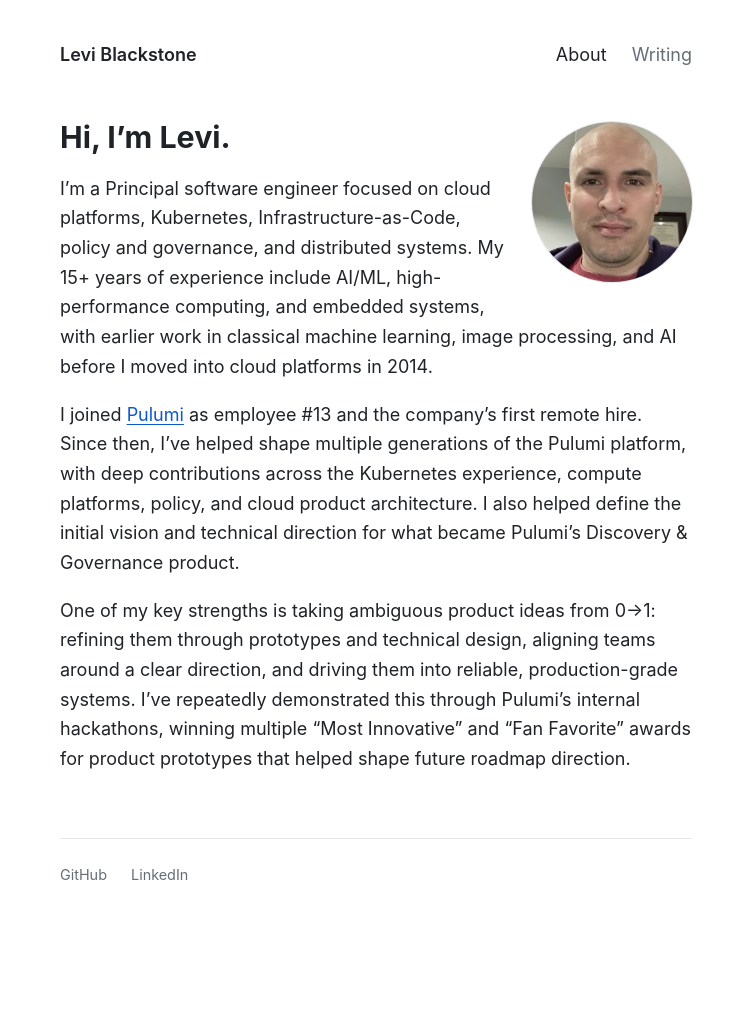
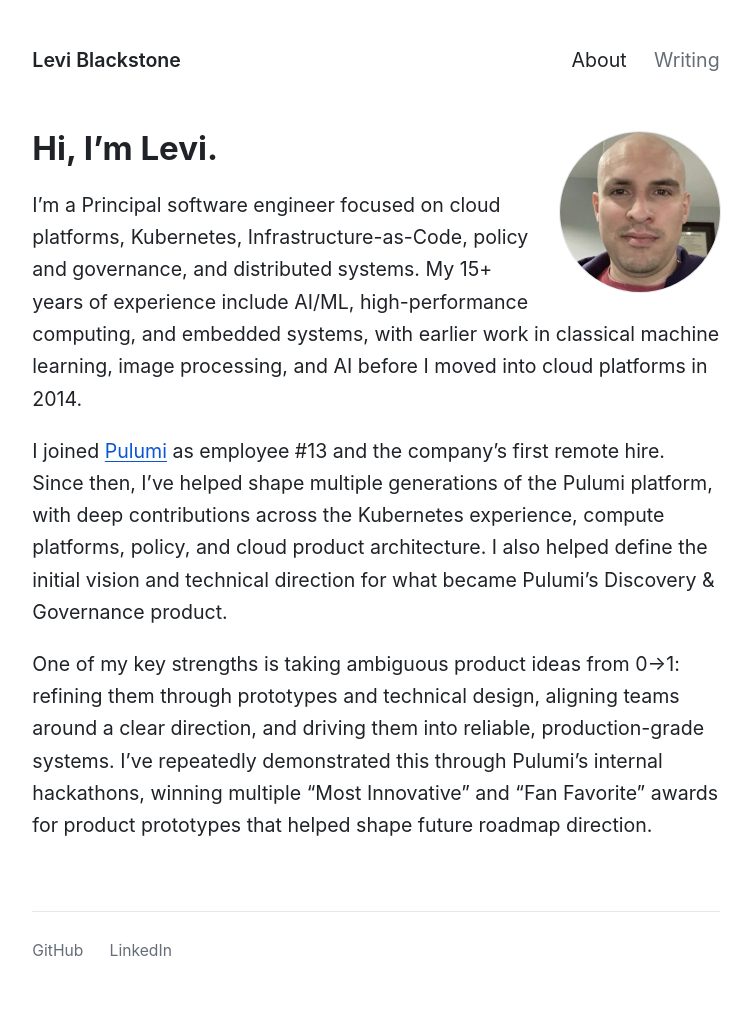
Before and after one commit to lblackstone/lblackstone.github.io, a Jekyll site: the page built from index.md, in a window 1280 px wide. Shown: the whole page, without its empty margins (264-1016 px from the left). Built offline with Jekyll 4.4.1, drawn with Linux system fonts in a browser that asks for light colours; before the commit the page ends 951 px from its top, so only the background shows below that.

Commit message:
Scale text and column width on larger screens

```diff
--- a/assets/style.css
+++ b/assets/style.css
@@ -21,13 +21,15 @@
 
 * { box-sizing: border-box; }
 
+html { font-size: clamp(16px, 0.5vw + 11px, 19.5px); }
+
 body {
   margin: 0 auto;
   max-width: 42rem;
   padding: 2.5rem 1.25rem 4rem;
   background: var(--bg);
   color: var(--text);
-  font: 18px/1.65 -apple-system, BlinkMacSystemFont, "Segoe UI", Roboto, "Helvetica Neue", Arial, sans-serif;
+  font: 1.125rem/1.65 -apple-system, BlinkMacSystemFont, "Segoe UI", Roboto, "Helvetica Neue", Arial, sans-serif;
   -webkit-text-size-adjust: 100%;
 }
 
@@ -103,7 +105,7 @@ th, td { border: 1px solid var(--border); padding: 0.4rem 0.75rem; text-align: l
 .site-footer a { color: var(--muted); margin-right: 1.25rem; }
 
 @media (max-width: 480px) {
-  body { font-size: 17px; padding-top: 1.5rem; }
+  body { font-size: 1.0625rem; padding-top: 1.5rem; }
   .post-list li { flex-direction: column; gap: 0; }
   .post-list time { flex-basis: auto; }
   .avatar { width: 112px; height: 112px; margin-left: 1.25rem; }
```
